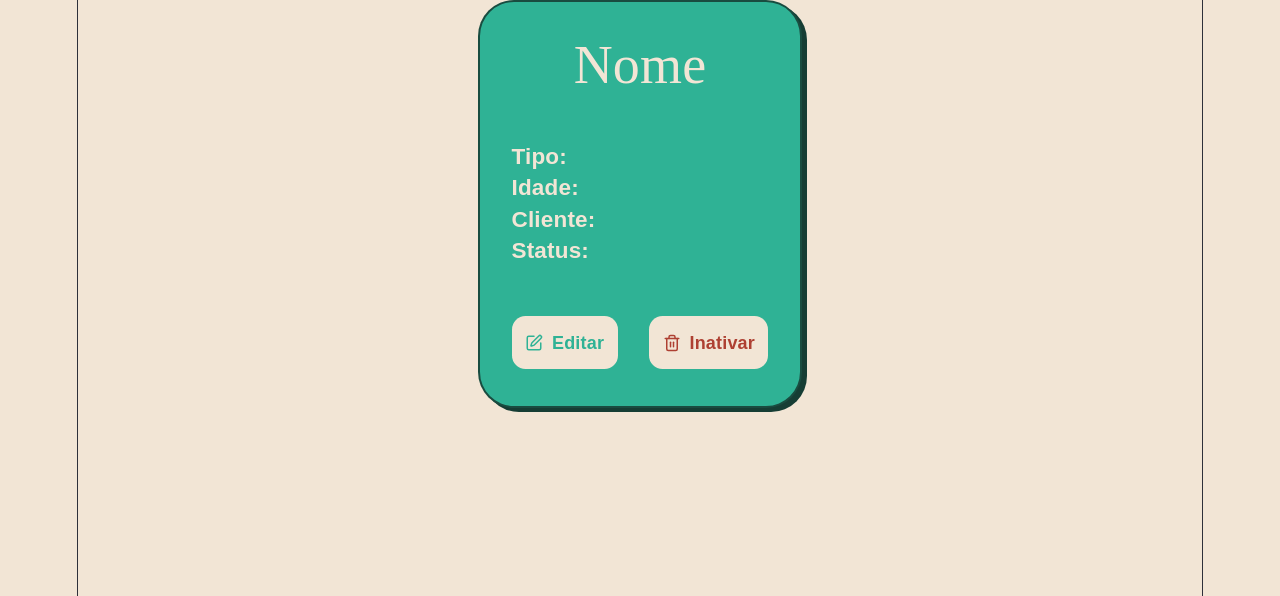
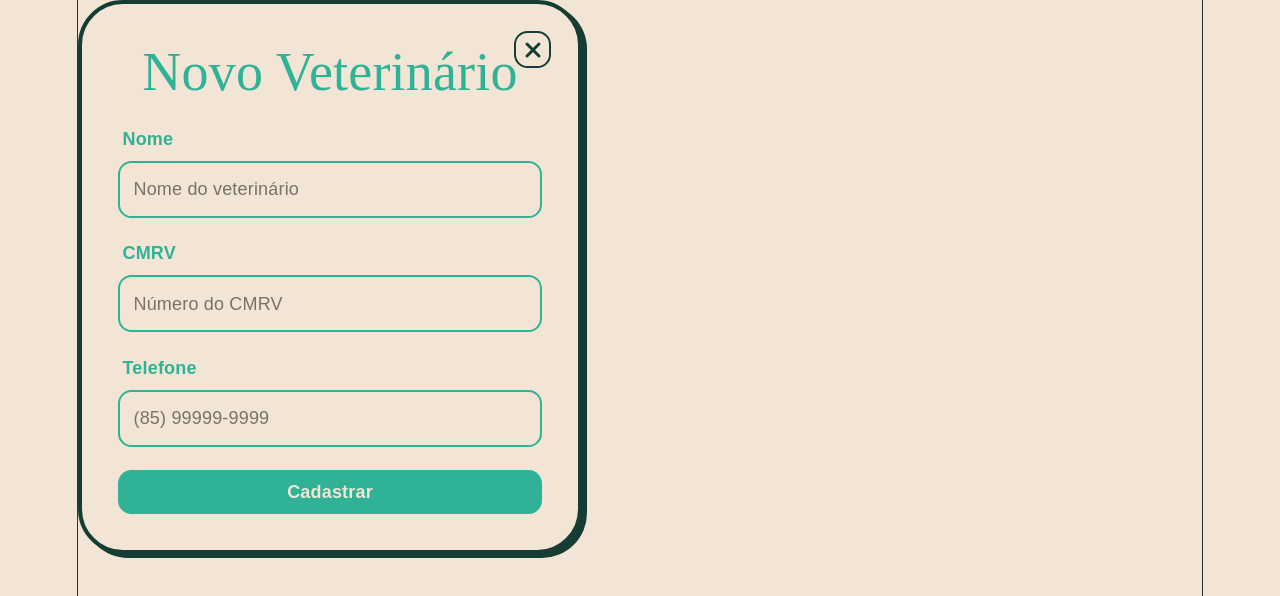
Before and after one commit to leticiamls/petcare, a React (Vite) app: page / in a window 1280 px wide. Shown: the top 596 px of the page. Built offline with nearby package versions, Linux system fonts and the light colour scheme.

Commit message:
Cards add

```diff
--- a/src/App.tsx
+++ b/src/App.tsx
@@ -1,10 +1,10 @@
-import { Card, CardCompleta, CardContent, CardTitle } from "./components/ui/card";
+import { Card, CardNovoVet, CardContent, CardTitle } from "./components/ui/card";
 import { Button } from "./components/ui/button";
-import { Edit, Trash2 } from "lucide-react";
+import { Edit, Trash2, X } from "lucide-react";
 
 function App() {
   return (
-<CardCompleta></CardCompleta>
+<CardNovoVet></CardNovoVet>
   )
 }
 
--- a/src/components/ui/card.tsx
+++ b/src/components/ui/card.tsx
@@ -1,12 +1,15 @@
 import * as React from "react";
 import { cn } from "../../lib/utils";
 import { Button } from "./button";
-import { Edit, Trash2 } from "lucide-react";
+import { Edit, Trash2, X } from "lucide-react";
 
 export function Card({ children, className, ...props }: React.HTMLAttributes<HTMLDivElement>) {
     return(
-        <div className={cn("max-w-2xs rounded-4xl bg-ciano border-2 border-cianoEscuro/87 shadow-3xl font-texto self-center"
-        )}>
+        <div className={cn("max-w-2xs rounded-4xl bg-ciano border-2 border-cianoEscuro/87 shadow-3xl font-texto self-center",
+          className
+        )}
+          {...props}
+        >
             {children}
         </div>
     )
@@ -31,7 +34,7 @@ export function CardTitle({ children, className, ...props }: React.HTMLAttribute
   return (
     <h3
       className={cn(
-        "text-3xl font-titulo leading-none",
+        "font-titulo leading-none",
         "p-1 text-bege text-5xl",
         className
       )}
@@ -42,9 +45,9 @@ export function CardTitle({ children, className, ...props }: React.HTMLAttribute
   )
 }
 
-export function CardCompleta(){
+export function CardPet({ className, ...props }: React.HTMLAttributes<HTMLDivElement>){
       return (
-    <Card>
+    <Card className={className} {...props}>
   <CardContent>
     <div className="col-start-2 flex self-center justify-self-center">
       <CardTitle>Nome</CardTitle>
@@ -57,7 +60,7 @@ export function CardCompleta(){
       <p>Status:</p>
     </div>
 
-    <div className= "row-start-3 col-start-1 justify-self-left self-center">
+    <div className= "row-start-3 col-start-1 justify-self-start self-center">
       <Button variant="secondary">
         <Edit size={18} /> Editar
       </Button>
@@ -74,3 +77,109 @@ export function CardCompleta(){
 </Card>
   )
 }
+
+export function CardNovoPet({ onClose }: { onClose: () => void }) {
+
+  return (
+    <div className="font-texto relative flex flex-col gap-6 p-8 bg-bege border-4 border-cianoEscuro shadow-3xl rounded-[2.5rem] max-w-md">
+      <button
+        onClick={onClose}
+        className="absolute top-6 right-6 p-1 border-2 border-cianoEscuro rounded-xl bg-bege hover:bg-vermelho hover:shadow-none transition-all group"
+      >
+        <X size={24} className="text-cianoEscuro group-hover:text-white" strokeWidth={3} />
+      </button>
+      <form className="flex flex-col gap-5">
+        <CardTitle className='text-ciano'>Novo Pet</CardTitle>
+        <div className="flex flex-col gap-2">
+          <label className="text-ciano font-bold ml-1 self-start">Cliente</label>
+          <select
+            name="cliente"
+            className="w-full p-3 rounded-xl border-2 border-ciano bg-bege text-black focus:ring-2 focus:ring-cianoEscuro outline-none appearance-none"
+          >
+            <option value="">Selecione um cliente</option>
+            {/* Aqui você fará o .map() dos clientes do back-end futuramente */}
+          </select>
+        </div>
+        <div className='flex flex-col gap-2'>
+          <label className="text-ciano font-bold ml-1 self-start">Nome</label>
+            <input name='nome'type='text' placeholder="Nome do pet" className="w-full p-3 rounded-xl border-2 border-ciano bg-bege text-black focus:ring-2 focus:ring-cianoEscurp outline-none appearance-none"></input>
+        </div>
+        <div className='flex flex-col gap-2'>
+          <label className="text-ciano font-bold ml-1 self-start">Tipo</label>
+        <select name="tipo"
+      className="w-full p-3 rounded-xl border-2 border-ciano bg-bege text-black focus:ring-2 focus:ring-cianoEscuro outline-none">
+            <option value="">Selecione o tipo</option>
+            {/* Aqui você fará o .map() dos tipos do back-end futuramente */}
+      </select>
+      </div>
+      <div className='flex flex-col gap-2'>
+        <label className="text-ciano font-bold ml-1 self-start">Idade</label>
+        <input name='idade' type='number' min='0' placeholder="Idade do pet" className="w-full p-3 rounded-xl border-2 border-ciano bg-bege text-black focus:ring-2 focus:ring-cianoEscuro outline-none"></input>
+        </div>
+        <Button variant="primary" type="submit">Cadastrar</Button>
+      </form>
+    </div>
+  )
+}
+
+export function CardNovoCliente({ onClose }: { onClose: () => void }) {
+
+  return (
+    <div className="font-texto relative flex flex-col gap-6 p-8 bg-bege border-4 border-cianoEscuro shadow-3xl rounded-[2.5rem] max-w-md">
+      <button
+        onClick={onClose}
+        className="absolute top-6 right-6 p-1 border-2 border-cianoEscuro rounded-xl bg-bege hover:bg-vermelho hover:shadow-none transition-all group"
+      >
+        <X size={24} className="text-cianoEscuro group-hover:text-white" strokeWidth={3} />
+      </button>
+      <form className="flex flex-col gap-5">
+        <CardTitle className='text-ciano'>Novo Cliente</CardTitle>
+        <div className='flex flex-col gap-2'>
+          <label className="text-ciano font-bold ml-1 self-start">Nome</label>
+            <input name='nome'type='text' placeholder="Nome do cliente" className="w-full p-3 rounded-xl border-2 border-ciano bg-bege text-black focus:ring-2 focus:ring-cianoEscurp outline-none appearance-none"></input>
+        </div>
+        <div className='flex flex-col gap-2'>
+          <label className="text-ciano font-bold ml-1 self-start">CPF</label>
+        <input name='cpf' type='number' placeholder="000.000.000-00" className="w-full p-3 rounded-xl border-2 border-ciano bg-bege text-black focus:ring-2 focus:ring-cianoEscuro outline-none">
+        </input>
+      </div>
+      <div className='flex flex-col gap-2'>
+        <label className="text-ciano font-bold ml-1 self-start">Telefone</label>
+        <input name='idade' type='number' placeholder="(85) 99999-9999" className="w-full p-3 rounded-xl border-2 border-ciano bg-bege text-black focus:ring-2 focus:ring-cianoEscuro outline-none"></input>
+        </div>
+        <Button variant="primary" type="submit">Cadastrar</Button>
+      </form>
+    </div>
+  )
+}
+
+export function CardNovoVet({ onClose }: { onClose: () => void }) {
+
+  return (
+    <div className="font-texto relative flex flex-col gap-6 p-8 bg-bege border-4 border-cianoEscuro shadow-3xl rounded-[2.5rem] max-w-md">
+      <button
+        onClick={onClose}
+        className="absolute top-6 right-6 p-1 border-2 border-cianoEscuro rounded-xl bg-bege hover:bg-vermelho hover:shadow-none transition-all group"
+      >
+        <X size={24} className="text-cianoEscuro group-hover:text-white" strokeWidth={3} />
+      </button>
+      <form className="flex flex-col gap-5">
+        <CardTitle className='text-ciano'>Novo Veterinário</CardTitle>
+        <div className='flex flex-col gap-2'>
+          <label className="text-ciano font-bold ml-1 self-start">Nome</label>
+            <input name='nome'type='text' placeholder="Nome do veterinário" className="w-full p-3 rounded-xl border-2 border-ciano bg-bege text-black focus:ring-2 focus:ring-cianoEscurp outline-none appearance-none"></input>
+        </div>
+        <div className='flex flex-col gap-2'>
+          <label className="text-ciano font-bold ml-1 self-start">CMRV</label>
+        <input name='cpf' type='number' placeholder="Número do CMRV" className="w-full p-3 rounded-xl border-2 border-ciano bg-bege text-black focus:ring-2 focus:ring-cianoEscuro outline-none">
+        </input>
+      </div>
+      <div className='flex flex-col gap-2'>
+        <label className="text-ciano font-bold ml-1 self-start">Telefone</label>
+        <input name='idade' type='number' placeholder="(85) 99999-9999" className="w-full p-3 rounded-xl border-2 border-ciano bg-bege text-black focus:ring-2 focus:ring-cianoEscuro outline-none"></input>
+        </div>
+        <Button variant="primary" type="submit">Cadastrar</Button>
+      </form>
+    </div>
+  )
+}
```
Also changed, not shown: 1 other file (tests, documents, lock files or other folders).
